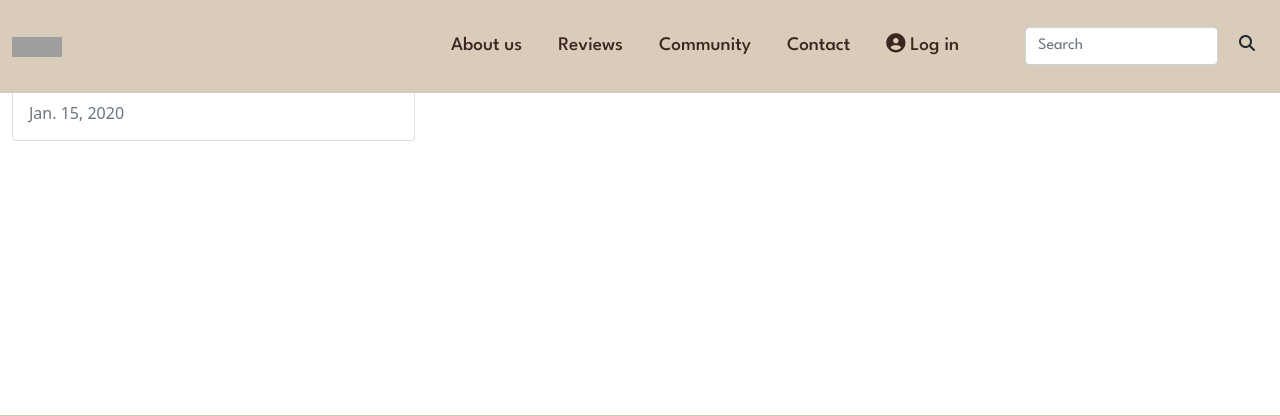
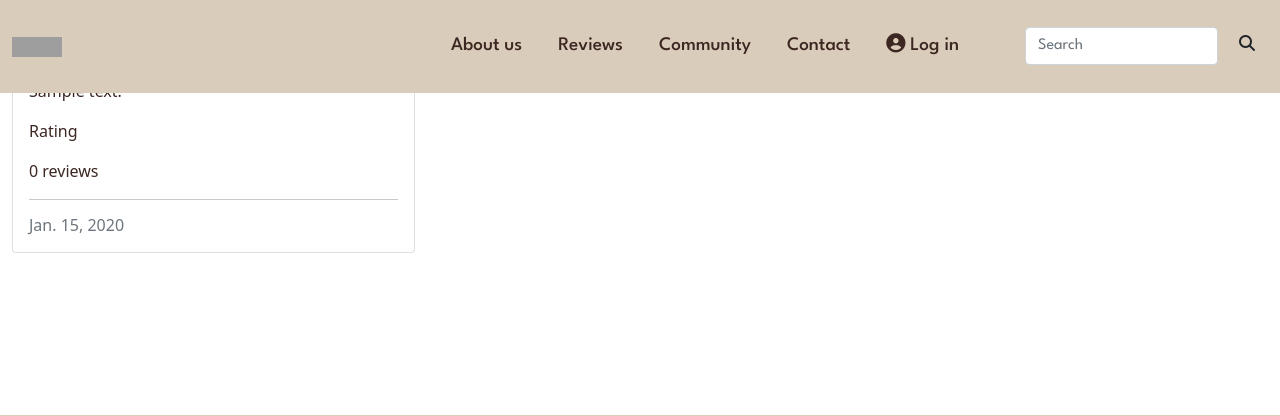
Before and after one commit to Chatlada-Nina/BKK-Coffee-Corner, a Django app: page / in a window 1280 px wide. Shown: the top 416 px of the page. Run offline with Django 4.2, Linux system fonts and the light colour scheme; tables that the repository leaves empty hold one stand-in row (values such as "Sample post"); some libraries are stand-ins or nearby versions; grey boxes are pictures that could not be loaded.

Commit message:
Add more details to post cards

```diff
--- a/home/templates/home/index.html
+++ b/home/templates/home/index.html
@@ -19,6 +19,9 @@
                             <a href="#" class="post-link">
                                 <h2 class="card-cafename">{{ post.cafename }}</h2>
                             </a>
+                            <p class="card-text">{{ post.excerpt }}</p>
+                            <p class="card-text">Rating</p>
+                            <p class="card-text">0 reviews</p>
                             <hr />
                             <p class="card-text text-muted h6">{{ post.created_on}}
                             </p>
--- a/templates/base.html
+++ b/templates/base.html
@@ -43,7 +43,7 @@
     <!-- Navigation -->
     <nav class="navbar navbar-expand-lg fixed-top">
         <div class="container-fluid">
-            <a class="navbar-brand" href="#"><img src="logo.svg" alt="bkk-coffee-corner-logo" width="50"
+            <a class="navbar-brand" href="{% url 'homepage' %}"><img src="logo.svg" alt="bkk-coffee-corner-logo" width="50"
                     height="20"></a>
             <button class="navbar-toggler" type="button" data-bs-toggle="collapse" data-bs-target="#navbarNav"
                 aria-controls="navbarNav" aria-expanded="false" aria-label="Toggle navigation">
```
